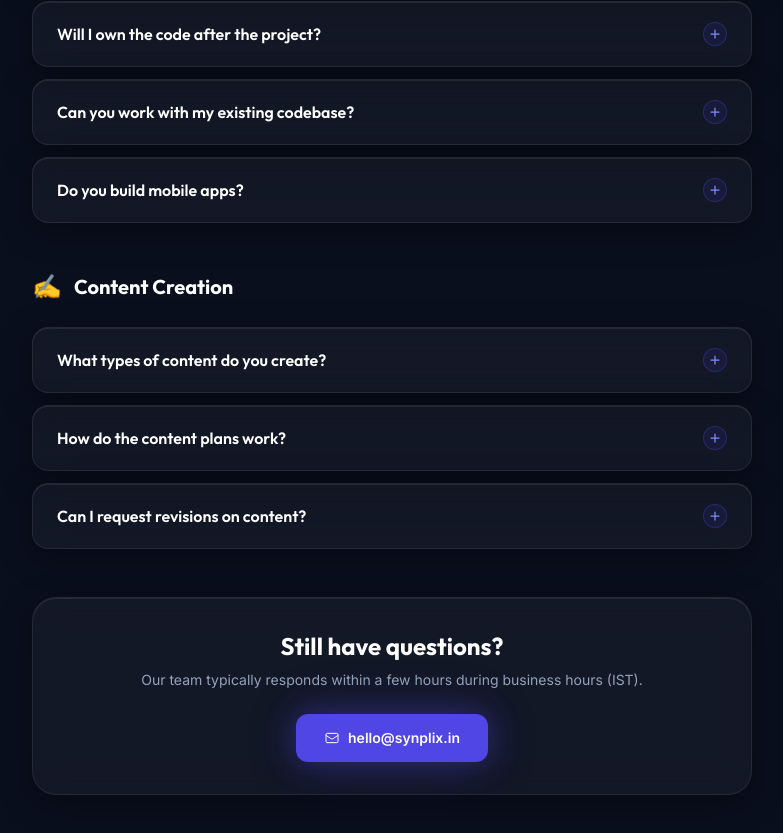
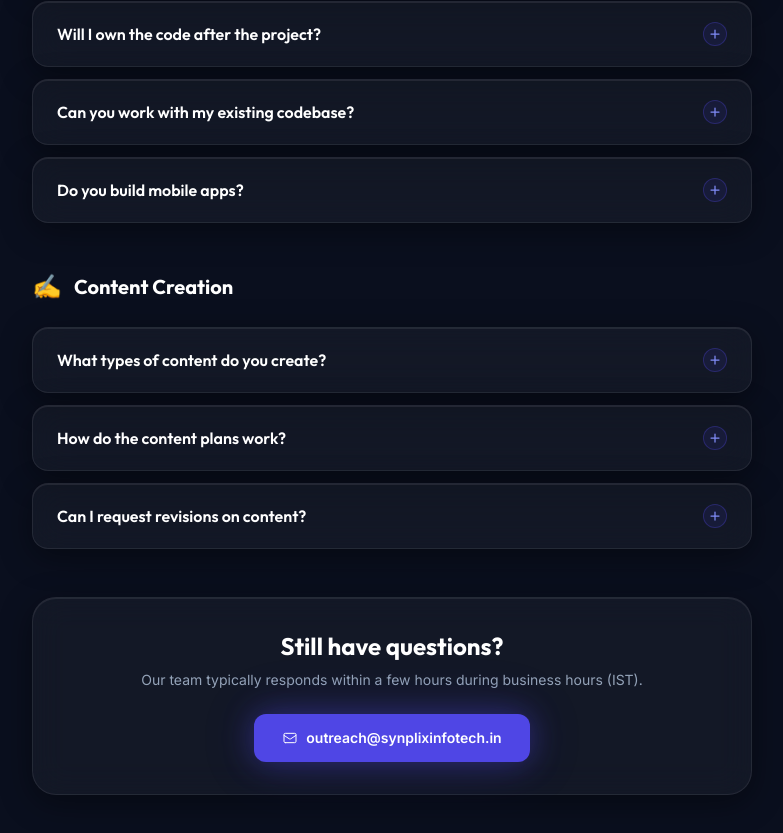
Before and after one commit to YashTupe22/Applix-Infotech, a Next.js app: page /faq in a window 1280 px wide. Shown: the part 1632-2465 px from the top of the page, without its empty margins (248-1031 px from the left). Built offline with nearby package versions, Linux system fonts and the light colour scheme.

Commit message:
New update

```diff
--- a/app/components/CTASection.jsx
+++ b/app/components/CTASection.jsx
@@ -65,7 +65,7 @@ export default function CTASection() {
                     className="flex flex-wrap gap-4 justify-center"
                 >
                     <motion.a
-                        href="mailto:synplixinfotechservice@mail.com?subject=Free Strategy Call Request"
+                        href="mailto:outreach@synplixinfotech.in?subject=Free Strategy Call Request"
                         whileHover={{ scale: 1.05 }}
                         whileTap={{ scale: 0.97 }}
                         className="relative group inline-flex items-center gap-2.5 px-10 py-5 rounded-2xl bg-electric font-bold text-lg text-white overflow-hidden transition-all duration-300 animate-pulse-glow"
@@ -79,7 +79,7 @@ export default function CTASection() {
                     </motion.a>
 
                     <motion.a
-                        href="mailto:synplixinfotechservice@mail.com"
+                        href="mailto:outreach@synplixinfotech.in"
                         whileHover={{ scale: 1.04 }}
                         whileTap={{ scale: 0.97 }}
                         className="inline-flex items-center gap-2 px-8 py-5 rounded-2xl glass border border-white/20 font-semibold text-lg text-slate-300 hover:border-electric/50 hover:text-white transition-all duration-300"
--- a/app/faq/page.js
+++ b/app/faq/page.js
@@ -131,7 +131,7 @@ export default function FAQPage() {
                     </h1>
                     <p className="text-slate-400 text-lg">
                         Everything you need to know about working with Synplix. Can&apos;t find your answer?{' '}
-                        <a href="mailto:hello@synplix.in" className="text-electric-light hover:underline">Email us.</a>
+                        <a href="mailto:outreach@synplixinfotech.in" className="text-electric-light hover:underline">Email us.</a>
                     </p>
                 </div>
             </section>
@@ -176,13 +176,13 @@ export default function FAQPage() {
                         <h3 className="font-outfit text-2xl font-bold text-white mb-2">Still have questions?</h3>
                         <p className="text-slate-400 text-sm mb-6">Our team typically responds within a few hours during business hours (IST).</p>
                         <a
-                            href="mailto:hello@synplix.in"
+                            href="mailto:outreach@synplixinfotech.in"
                             className="inline-flex items-center gap-2 px-7 py-3.5 rounded-xl bg-electric text-white font-semibold text-sm shadow-glow-blue hover:shadow-none transition-all duration-300"
                         >
                             <svg className="w-4 h-4" fill="none" stroke="currentColor" viewBox="0 0 24 24">
                                 <path strokeLinecap="round" strokeLinejoin="round" strokeWidth={1.5} d="M3 8l7.89 5.26a2 2 0 002.22 0L21 8M5 19h14a2 2 0 002-2V7a2 2 0 00-2-2H5a2 2 0 00-2 2v10a2 2 0 002 2z" />
                             </svg>
-                            hello@synplix.in
+                            outreach@synplixinfotech.in
                         </a>
                     </div>
                 </div>
--- a/app/pricing/page.js
+++ b/app/pricing/page.js
@@ -140,7 +140,7 @@ function AgencyCard({ plan, color }) {
             </ul>
 
             <motion.a
-                href="mailto:hello@synplix.in"
+                href="mailto:outreach@synplixinfotech.in"
                 whileTap={{ scale: 0.97 }}
                 className={`text-center py-3 rounded-xl font-semibold text-sm transition-all duration-300 ${
                     plan.popular
@@ -200,10 +200,10 @@ const PLAN_CTA = {
 }
 
 const PLAN_HREF = {
-    free: 'mailto:hello@synplix.in?subject=Synplix Free Plan',
-    starter: 'mailto:hello@synplix.in?subject=Synplix Starter Plan',
-    pro: 'mailto:hello@synplix.in?subject=Synplix Pro Plan',
-    enterprise: 'mailto:hello@synplix.in?subject=Synplix Enterprise Plan',
+    free: 'mailto:outreach@synplixinfotech.in?subject=Synplix Free Plan',
+    starter: 'mailto:outreach@synplixinfotech.in?subject=Synplix Starter Plan',
+    pro: 'mailto:outreach@synplixinfotech.in?subject=Synplix Pro Plan',
+    enterprise: 'mailto:outreach@synplixinfotech.in?subject=Synplix Enterprise Plan',
 }
 
 // ─── SaaS subscription plan card ─────────────────────────────────────────────
@@ -439,7 +439,7 @@ export default function PricingPage() {
                     </h2>
                     <p className="text-slate-400 mb-8">Book a free 30-min strategy call and we&apos;ll recommend the best fit for your goals.</p>
                     <motion.a
-                        href="mailto:hello@synplix.in?subject=Pricing Enquiry"
+                        href="mailto:outreach@synplixinfotech.in?subject=Pricing Enquiry"
                         whileHover={{ scale: 1.05, boxShadow: '0 0 40px rgba(79,70,229,0.5)' }}
                         whileTap={{ scale: 0.97 }}
                         className="inline-flex items-center gap-2 px-10 py-4 rounded-2xl bg-electric text-white font-bold text-lg shadow-glow-blue transition-all duration-300"
--- a/app/privacy-policy/page.js
+++ b/app/privacy-policy/page.js
@@ -47,7 +47,7 @@ We do not sell, rent, or trade your personal information to third parties for ma
 • Object to processing of your data
 • Withdraw consent at any time
 
-To exercise any of these rights, please contact us at hello@synplix.in.`,
+To exercise any of these rights, please contact us at outreach@synplixinfotech.in.`,
     },
     {
         title: '7. Changes to This Policy',
@@ -55,7 +55,7 @@ To exercise any of these rights, please contact us at hello@synplix.in.`,
     },
     {
         title: '8. Contact Us',
-        content: `For any questions regarding this Privacy Policy, please reach out to us at:\n\nEmail: hello@synplix.in\nSynplix Infotech Services`,
+        content: `For any questions regarding this Privacy Policy, please reach out to us at:\n\nEmail: outreach@synplixinfotech.in\nSynplix Infotech Services`,
     },
 ]
 
@@ -98,7 +98,7 @@ export default function PrivacyPolicyPage() {
                     </div>
 
                     <div className="mt-10 text-center">
-                        <p className="text-slate-500 text-sm">Questions? <a href="mailto:hello@synplix.in" className="text-electric-light hover:underline">hello@synplix.in</a></p>
+                        <p className="text-slate-500 text-sm">Questions? <a href="mailto:outreach@synplixinfotech.in" className="text-electric-light hover:underline">outreach@synplixinfotech.in</a></p>
                         <div className="flex justify-center gap-6 mt-4">
                             <Link href="/terms" className="text-slate-500 hover:text-slate-300 text-sm transition-colors">Terms of Service</Link>
                             <Link href="/faq" className="text-slate-500 hover:text-slate-300 text-sm transition-colors">FAQ</Link>
--- a/app/terms/page.js
+++ b/app/terms/page.js
@@ -56,7 +56,7 @@ We are not responsible for third-party services, hosting providers, or infrastru
     },
     {
         title: '10. Contact',
-        content: `For any questions about these Terms, contact us at:\n\nEmail: hello@synplix.in\nSynplix Infotech Services`,
+        content: `For any questions about these Terms, contact us at:\n\nEmail: outreach@synplixinfotech.in\nSynplix Infotech Services`,
     },
 ]
 
@@ -99,7 +99,7 @@ export default function TermsPage() {
                     </div>
 
                     <div className="mt-10 text-center">
-                        <p className="text-slate-500 text-sm">Questions? <a href="mailto:hello@synplix.in" className="text-electric-light hover:underline">hello@synplix.in</a></p>
+                        <p className="text-slate-500 text-sm">Questions? <a href="mailto:outreach@synplixinfotech.in" className="text-electric-light hover:underline">outreach@synplixinfotech.in</a></p>
                         <div className="flex justify-center gap-6 mt-4">
                             <Link href="/privacy-policy" className="text-slate-500 hover:text-slate-300 text-sm transition-colors">Privacy Policy</Link>
                             <Link href="/faq" className="text-slate-500 hover:text-slate-300 text-sm transition-colors">FAQ</Link>
```
